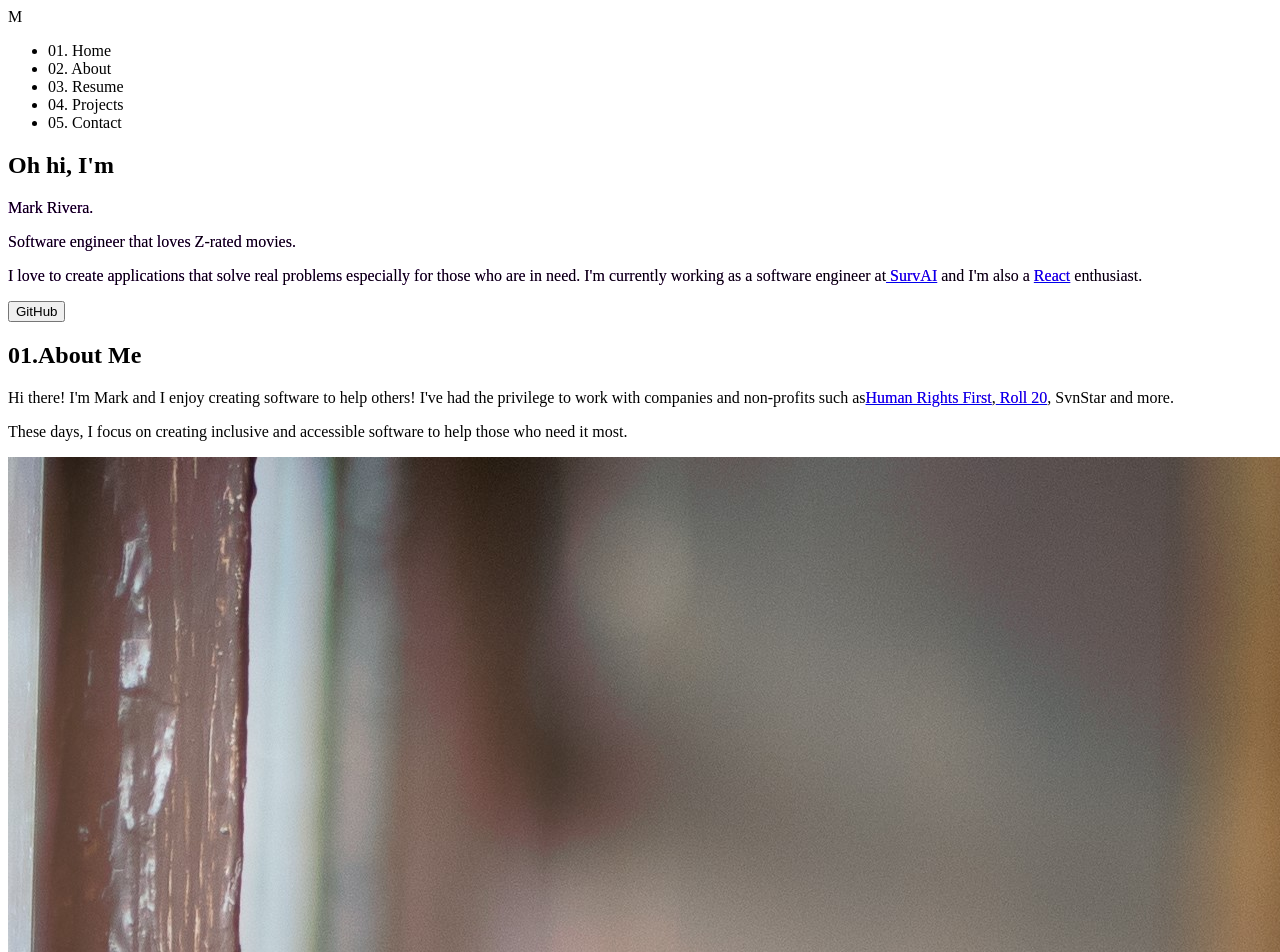
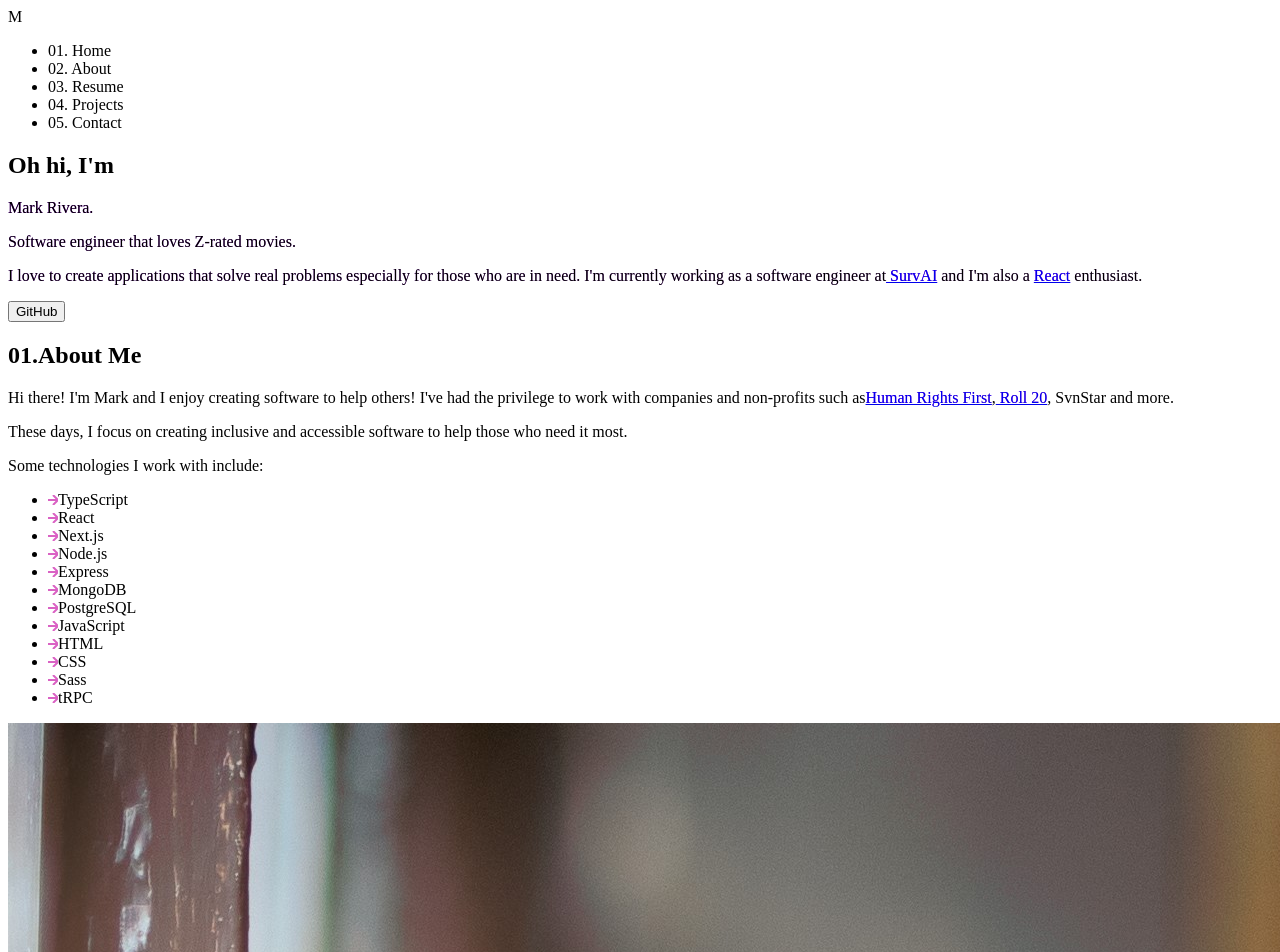
Before and after one commit to MarkRivera/2023-Portfolio, a React (Vite) app: page / in a window 1280 px wide. Shown: the top 952 px of the page. Built offline with nearby package versions, Linux system fonts and the light colour scheme.

Commit message:
refactored some code and finished up projects section

```diff
--- a/src/components/AboutSection.tsx
+++ b/src/components/AboutSection.tsx
@@ -4,13 +4,13 @@ import Section from './Section'
 
 const TechList = () => {
   const tech = [
+    'TypeScript',
     'React',
     'Next.js',
     'Node.js',
     'Express',
     'MongoDB',
     'PostgreSQL',
-    'TypeScript',
     'JavaScript',
     'HTML',
     'CSS',
@@ -18,7 +18,7 @@ const TechList = () => {
     'tRPC'
   ]
 
-  return <ul className='flex flex-col flex-wrap sm:h-32'>
+  return <ul className='flex flex-col flex-wrap h-20'>
     {tech.map((tech, index) => {
       return <li key={index} className='flex items-center'>
         <Arrow />
@@ -31,7 +31,7 @@ const TechList = () => {
 
 
 const About = () => {
-  return <section className="flex flex-col mb-16 md:grid md:grid-flow- md:grid-cols-2 px-16">
+  return <section className="flex flex-col mb-16 md:grid md:grid-flow- md:grid-cols-2 px-12">
     <aside className='md:mr-16'>
       <p className='my-4 w-auto self-center'>
         Hi there! I'm Mark and I enjoy creating software to help others! I've had the privilege to work with companies and non-profits such as
@@ -45,17 +45,13 @@ const About = () => {
 
           href='https://roll20.net/'> Roll 20</a>, SvnStar and more.</p>
       <p className='mb-8 w-auto'>These days, I focus on creating inclusive and accessible software to help those who need it most.</p>
+      <div className='mt-4'>
+        <p className='mb-4'>Some technologies I work with include: </p>
+        <TechList />
+      </div>
     </aside>
-    <div className='relative h-2/3 w-2/3 mb-8 min-w-full md:mb-0 mx-auto md:w-full md:h-auto md:left-0 md:right-0 md:mx-0'>
-      <div
-        className='absolute z-20 rounded-lg top-0 left-1/3 w-1/3 md:w-full md:left-0 h-full bg-secondary opacity-40 transition-all duration-300 hover:opacity-100 hover:bg-transparent'
-      ></div>
-
-      <img className='rounded-lg relative left-1/3 z-10 w-1/3 h-1/3 md:w-auto md:h-full self-center md:left-0' src={closeup} alt="face of Mark Rivera" />
-    </div>
-    <div className='mt-4'>
-      <p className='mb-4'>Some technologies I work with include: </p>
-      <TechList />
+    <div className='relative h-2/3 w-2/3 max-w-96 max-h-96 mb-8 min-w-full md:mb-0 mx-auto md:h-auto md:left-0 md:right-0 md:mx-0'>
+      <img className='rounded-lg mx-auto mt-4 w-56 md:w-auto md:h-full self-center md:left-0' src={closeup} alt="face of Mark Rivera" />
     </div>
   </section>
 }
--- a/src/components/App.tsx
+++ b/src/components/App.tsx
@@ -4,6 +4,7 @@ import AnimatedLogo from './AnimatedLogo';
 import HeroSection from './HeroSection';
 import AboutSection from './AboutSection';
 import ResumeSection from './ResumeSection';
+import ProjectSection from './ProjectSection';
 
 
 function App() {
@@ -20,7 +21,7 @@ function App() {
   }, [])
 
   return (
-    <main className='mt-20 max-w-7xl mx-auto relative scrollbar scrollbar-track-secondary'>
+    <main className='mt-20 max-w-7xl mx-auto relative'>
       <AnimatedLogo />
 
       {/* Navigation */}
@@ -36,6 +37,7 @@ function App() {
       <ResumeSection />
 
       {/* Projects */}
+      <ProjectSection />
     </main>
   )
 }
--- a/src/components/Navigation/Navigation.tsx
+++ b/src/components/Navigation/Navigation.tsx
@@ -61,7 +61,7 @@ const Navigation = () => {
 
   // Collapsible nav menu for mobile
   return <nav
-    className="flex fixed right-0 top-0 shadow-xl justify-between items-center h-20 w-full px-8 bg-primary"
+    className="flex fixed z-40 right-0 top-0 shadow-xl justify-between items-center h-20 w-full px-8 bg-primary"
     ref={nav}>
 
     <NavLogo />
--- /dev/null
+++ b/src/components/ProjectSection.tsx
@@ -0,0 +1,86 @@
+import Section from "./Section"
+
+type Project = {
+  name: string
+  description: string
+  techStack: string[]
+  github: string
+  live: string | null
+}
+
+type ProjectData = Project[]
+
+const ProjectCard = ({ project }: { project: Project }) => {
+  return <div className="flex flex-col w-72 sm:w-1/2 bg-primary rounded-2xl p-8">
+    <h2 className="text-2xl font-semibold mb-4 text-gradient bg-clip-text text-transparent">{project.name}</h2>
+    <p className="text-sm mb-4">
+      {project.description}
+    </p>
+    <div className="flex">
+      <div className="flex flex-col">
+        <h3 className="text-sm font-semibold mb-2">Tech Stack</h3>
+        <ul className="flex flex-wrap">
+          {project.techStack.map((tech, index) => {
+            return <li key={index} className="mr-2">{tech}</li>
+          })}
+        </ul>
+        <div className="font-bold text-gradient bg-clip-text text-transparent mt-4">
+          <a
+            className="mr-4"
+            href={project.github} target="blank">GitHub</a>
+          {project.live && <a
+            href={project.live}
+            target="blank"
+          >Live</a>}
+        </div>
+      </div>
+    </div>
+  </div>
+}
+
+const Projects = () => {
+  const projects: ProjectData = [
+    {
+      name: "Glimpse",
+      description: "Glimpse is a state of the art AI powered web application that allows users to empower investigations and data parsing. Users can create an account, create projects, Upload and view videos from other users. Users can also view a table of all videos and filter by multiple categories.",
+      techStack: ["React", "NextJS", "tRPC", "PostgreSQL", "TypeScript", "TailwindCSS", "Prisma"],
+      github: "https://github.com/Human-Rights-First-Innovation-Lab/glimpse-web",
+      live: "https://glimpse-neon.vercel.app/"
+    },
+    {
+      name: "Maximum Earnings",
+      description: "A small responsive calculator built to accept any number of students and their respective potential profits. The calculator will then calculate the maximum earnings for the given students within a number of give hours.",
+      techStack: ["React", "Vite", "TypeScript", "TailwindCSS"],
+      github: "https://github.com/MarkRivera/maximum-earnings",
+      live: "https://maximum-earnings.vercel.app/"
+    },
+    {
+      name: "Tic Tac Toe",
+      description: "A simple tic tac toe game built for the CLI with TypeScript. The game allows users to play against another player. Want to play?",
+      techStack: ["TypeScript", "NodeJS"],
+      github: "https://github.com/MarkRivera/tic-tac-toe",
+      live: null
+    },
+    {
+      name: "Pomodoro (Work in Progress)",
+      description: "Unhappy with the current available pomodoro timers, I decided to build my own. This pomodoro timer allows users to set a custom work and break time. The timer will also play a custom sound when the timer is up.",
+      techStack: ["React", "Rust", "Tauri", "TypeScript"],
+      github: "https://github.com/MarkRivera/pomodoro",
+      live: null
+    }
+  ]
+
+  return <section className="flex flex-col sm:flex-row flex-wrap">
+    {projects.map((project, index) => {
+      return <ProjectCard key={index} project={project} />
+    })}
+  </section>
+}
+
+const ProjectSection = () => {
+  return (
+    <Section title="Projects" number="03" children={<Projects />} />
+  )
+}
+
+export default ProjectSection
--- a/src/components/ResumeSection.tsx
+++ b/src/components/ResumeSection.tsx
@@ -1,4 +1,5 @@
 import { useState } from "react";
+import cx from "classnames";
 import Section from "./Section";
 import { Arrow } from "./Arrow";
 
@@ -13,7 +14,7 @@ type WorkHistory = {
 type ResumeData = WorkHistory[]
 
 const Resume = () => {
-  const [data, setData] = useState<ResumeData>([
+  const data: ResumeData = [
     {
       company: "Human Rights First",
       position: "Lead Software Engineer",
@@ -42,7 +43,7 @@ const Resume = () => {
       endDate: "Jan 2021",
       responsibilities: ["Authored and maintained over 20+ virtual tabletop gaming sheets which are used by over 8 million players", "Resolved over 100+ bugs and feature requests in a 6 month period", "Collaborated with UI/UX to design wireframes and mockups for new features"]
     }
-  ])
+  ];
 
   const [activeCompany, setActiveCompany] = useState<WorkHistory>(data[0]);
 
@@ -50,12 +51,16 @@ const Resume = () => {
     setActiveCompany(company)
   }
 
-  return <section className="flex flex-col h-96">
+  return <section className="flex flex-col mb-16">
     <div className="flex w-full overflow-x-auto">
-      <div className="hidden md:block w-1 bg-secondary"></div>
       <ul className="flex w-full ml-4 scrollbar-thin scrollbar-track-primary scrollbar-thumb-secondary scrollbar-thumb-rounded">
         {data.map((item, index) => {
-          return <li key={index} className="w-max mt-4 px-4 h-12 whitespace-nowrap cursor-pointer" onClick={() => handleCompanyClick(item)}>
+          return <li key={index} className={cx("w-max mt-4 px-4 h-12 whitespace-nowrap cursor-pointer",
+            {
+              "sm:border-b-secondary sm:border-b-2 font-semibold text-secondary sm:text-white": activeCompany.company === item.company,
+            })
+          }
+            onClick={() => handleCompanyClick(item)}>
             {item.company}
           </li>
         })
```
